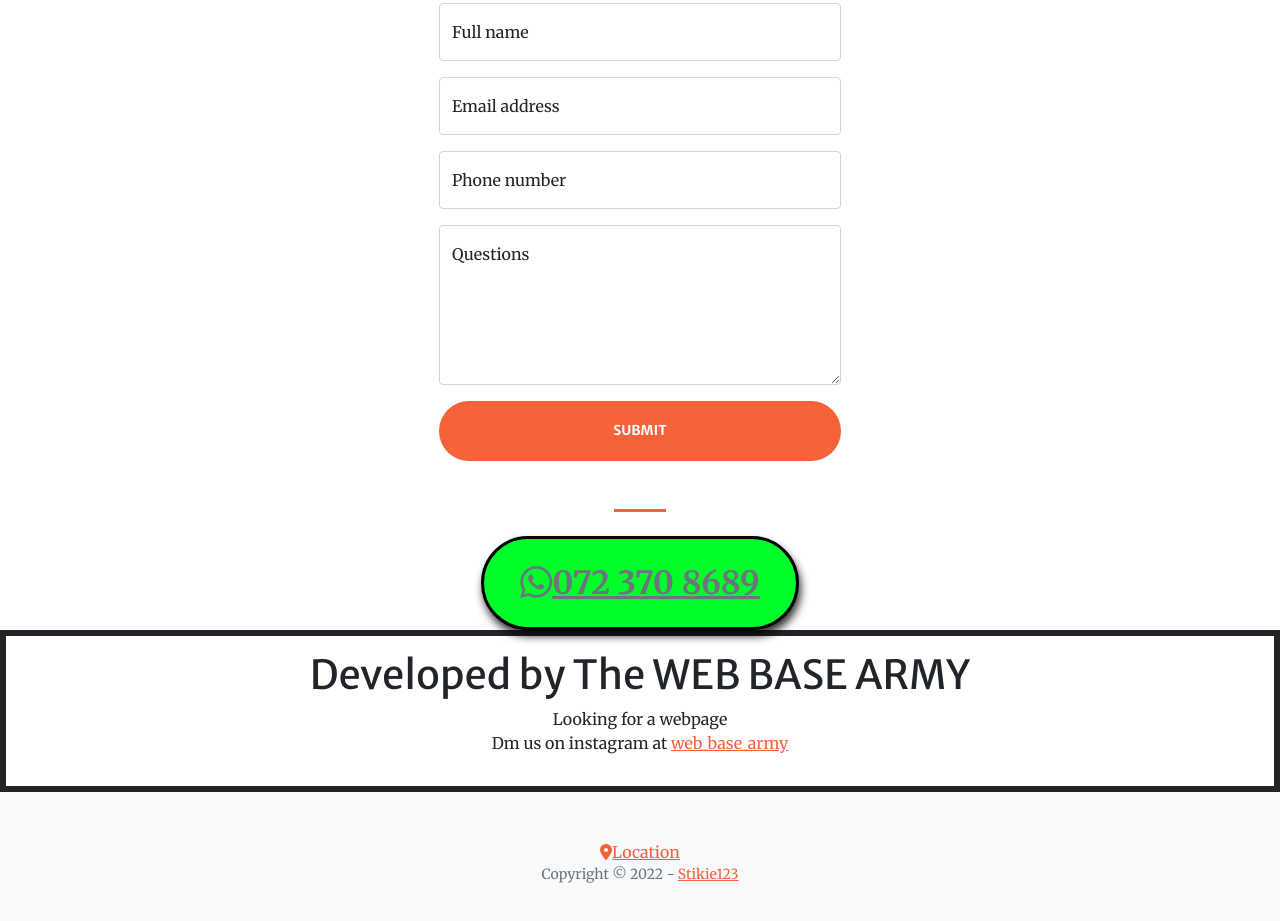
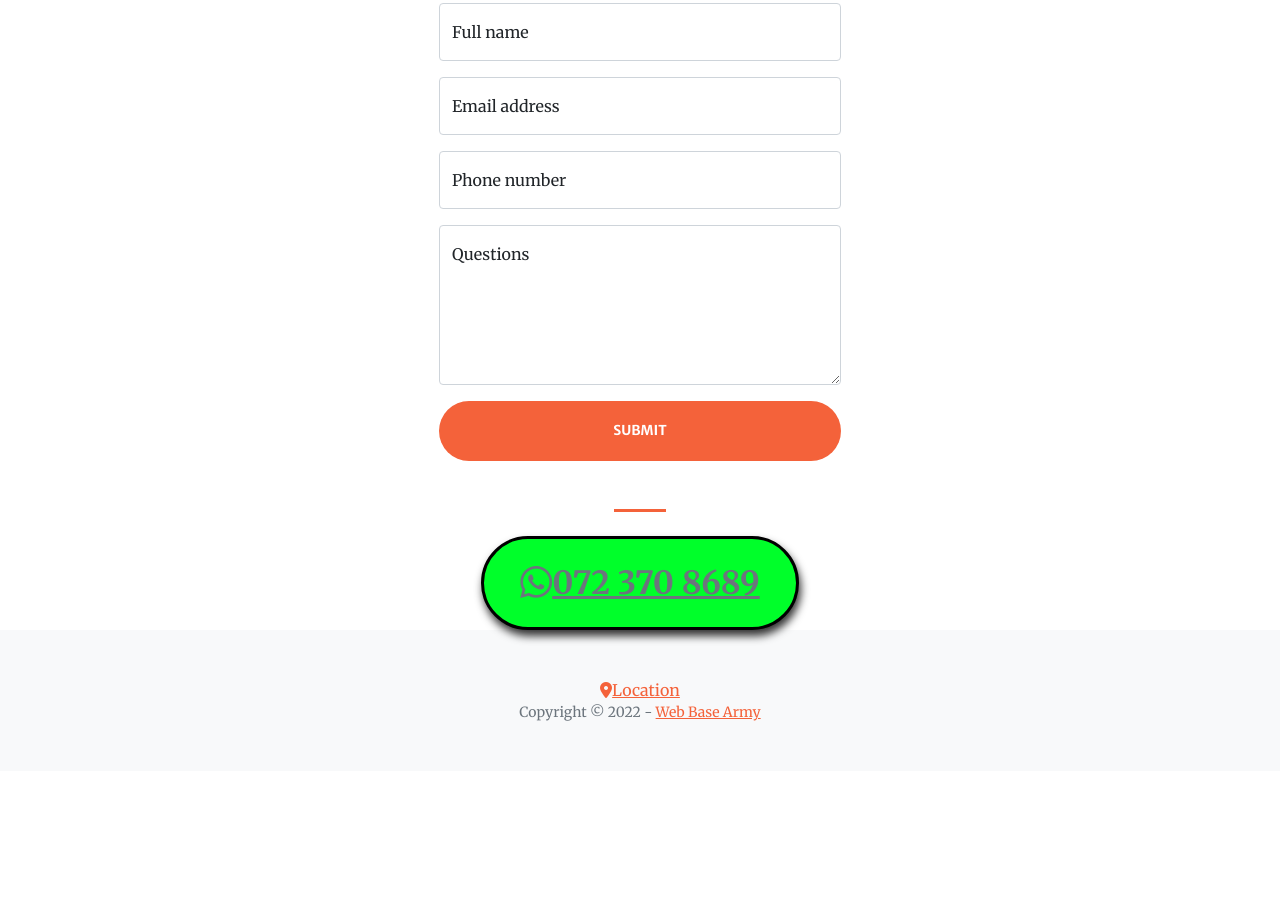
Before and after one commit to stikie123/Villa-Pesca, a plain HTML site: page index.html in a window 1280 px wide. Shown: the part 3975-4896 px from the top of the page. After the commit the page ends 4746 px from the top, so only its background shows below. Drawn offline with nearby package versions, Linux system fonts and the light colour scheme; some packages are replaced by stand-ins of ours; a script that the page names is missing.

Commit message:
Romoved Add

```diff
--- a/index.html
+++ b/index.html
@@ -527,11 +527,6 @@ In a room with a door<hr></p>
                 </div>
             </div>
         </section>
-        <section class="page-section" id="devAd" style="border-color: rgb(0, 0, 0);border: solid; border-width: 0.4rem ; padding: 15px; text-align: center;">
-            <h1>Developed by The WEB BASE ARMY</h1>
-            Looking for a webpage
-            <p>Dm us on instagram at <a href="https:/instagram.com/web_base_army?igshid=YmMyMTA2M2Y=" >web_base_army</a></p>
-        </section>
         <!-- Footer-->
         <footer class="bg-light py-5">
             <div class="container px-4 px-lg-5">
@@ -539,7 +534,7 @@ In a room with a door<hr></p>
                 <a href="https://goo.gl/maps/8bNq5YmNWaJSuV916" >
                     <i class="fa-solid fa-location-dot">
                     </i>Location</a></div>
-                    <div class="small text-center text-muted"> Copyright &copy; 2022 - <a href="https://github.com/stikie123#:~:text=stikie123,-Edit%20profile">Stikie123</a>
+                    <div class="small text-center text-muted"> Copyright &copy; 2022 - <a href="https://www.instagram.com/web_base_army/?hl=en">Web Base Army</a>
                     </div>
                 </div>
         </footer>
```
